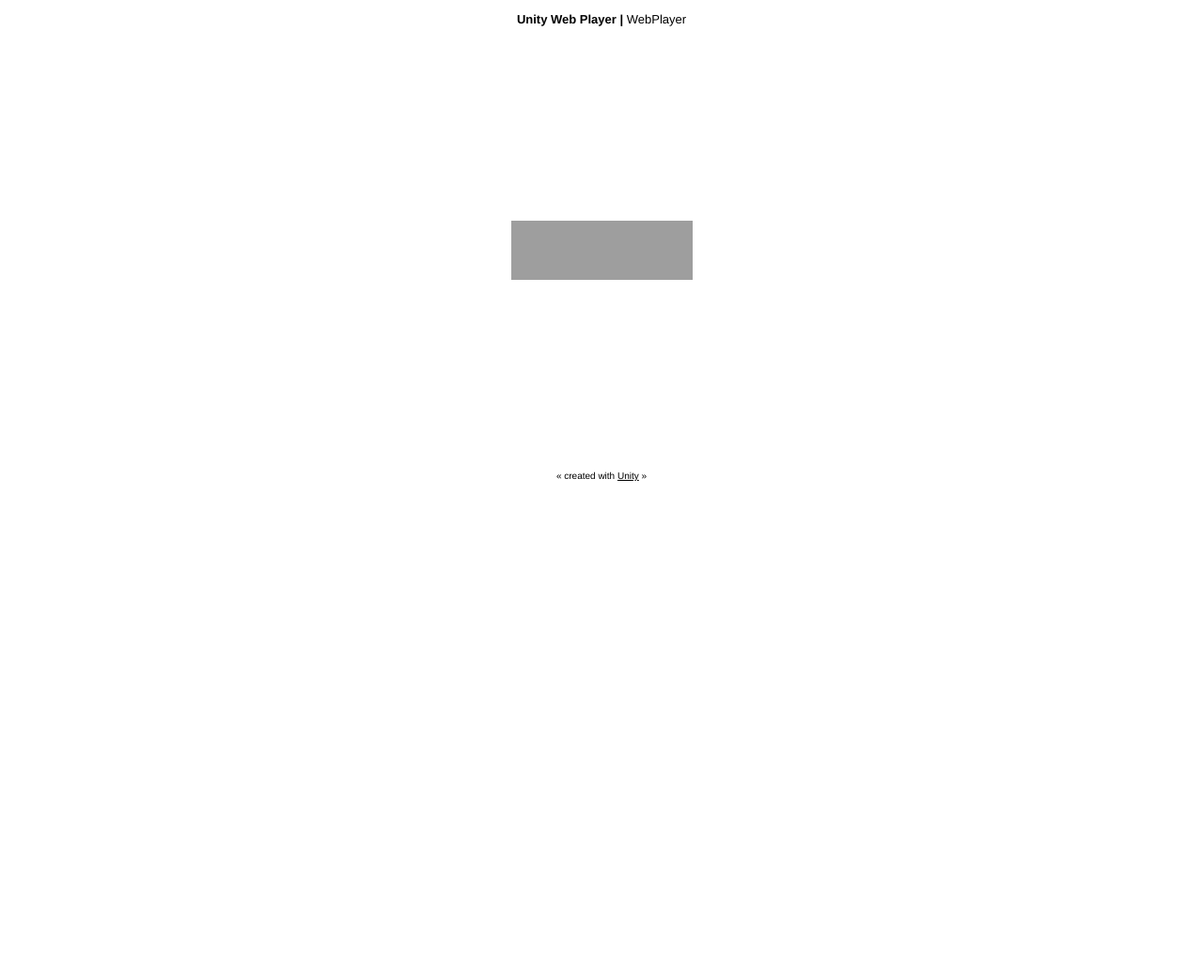
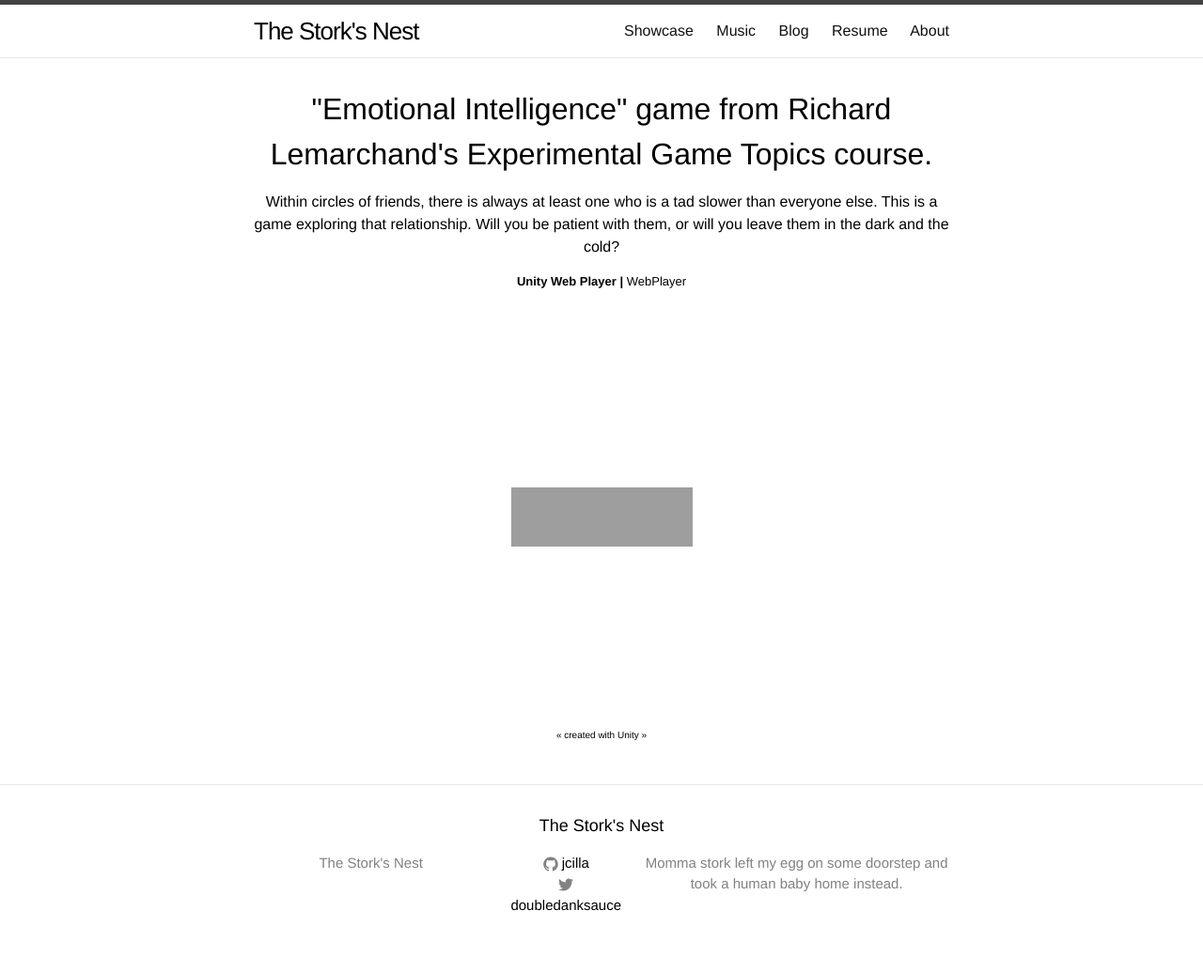
Before and after one commit to jcilla/jcilla.github.io, a Jekyll site: the page built from showcase/CircleOfFriendship.html, in a window 1280 px wide. Shown: the whole page at 94% size. Built offline with Jekyll 4.4.1, drawn with Linux system fonts in a browser that asks for light colours; before the commit the page ends 900 px from its top, so only the background shows below that; grey boxes are pictures that could not be loaded.

Commit message:
add descriptions for games
and don't make new tabs for them

```diff
--- a/showcase/CircleOfFriendship.html
+++ b/showcase/CircleOfFriendship.html
@@ -1,3 +1,13 @@
+---
+layout: default
+---
+
+<h1>"Emotional Intelligence" game from Richard Lemarchand's Experimental Game Topics course.</h1>
+
+<p>
+	Within circles of friends, there is always at least one who is a tad slower than everyone else. This is a game exploring that relationship. Will you be patient with them, or will you leave them in the dark and the cold?
+</p>
+
 <!DOCTYPE html PUBLIC "-//W3C//DTD XHTML 1.0 Strict//EN" "http://www.w3.org/TR/xhtml1/DTD/xhtml1-strict.dtd">
 <html xmlns="http://www.w3.org/1999/xhtml">
 	<head>
```
Also changed, not shown: showcase/DR34MM4CH1N3.html (+11 -0 lines), showcase/Grindin.html (+10 -0 lines), showcase/index.html (+6 -6 lines).
